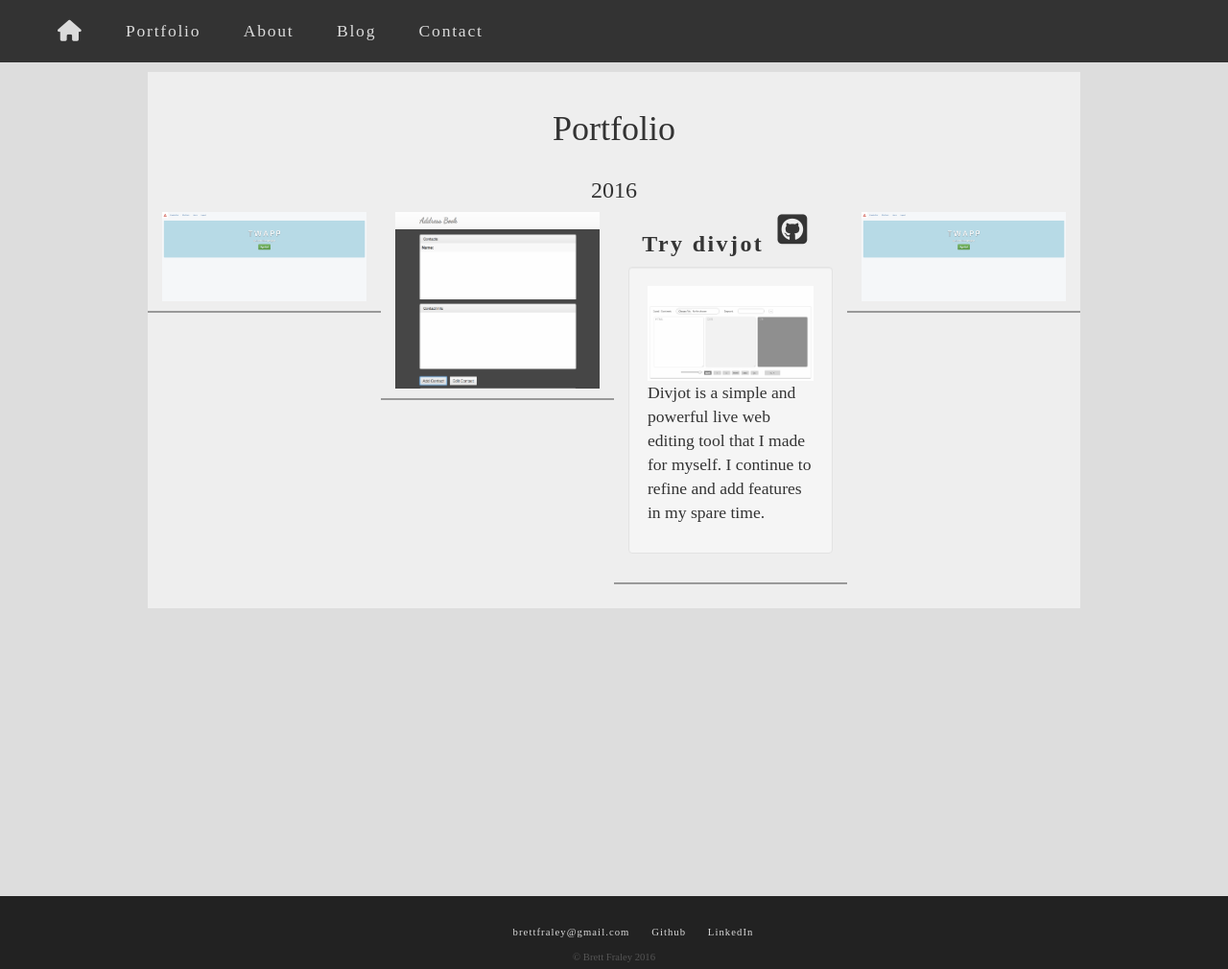
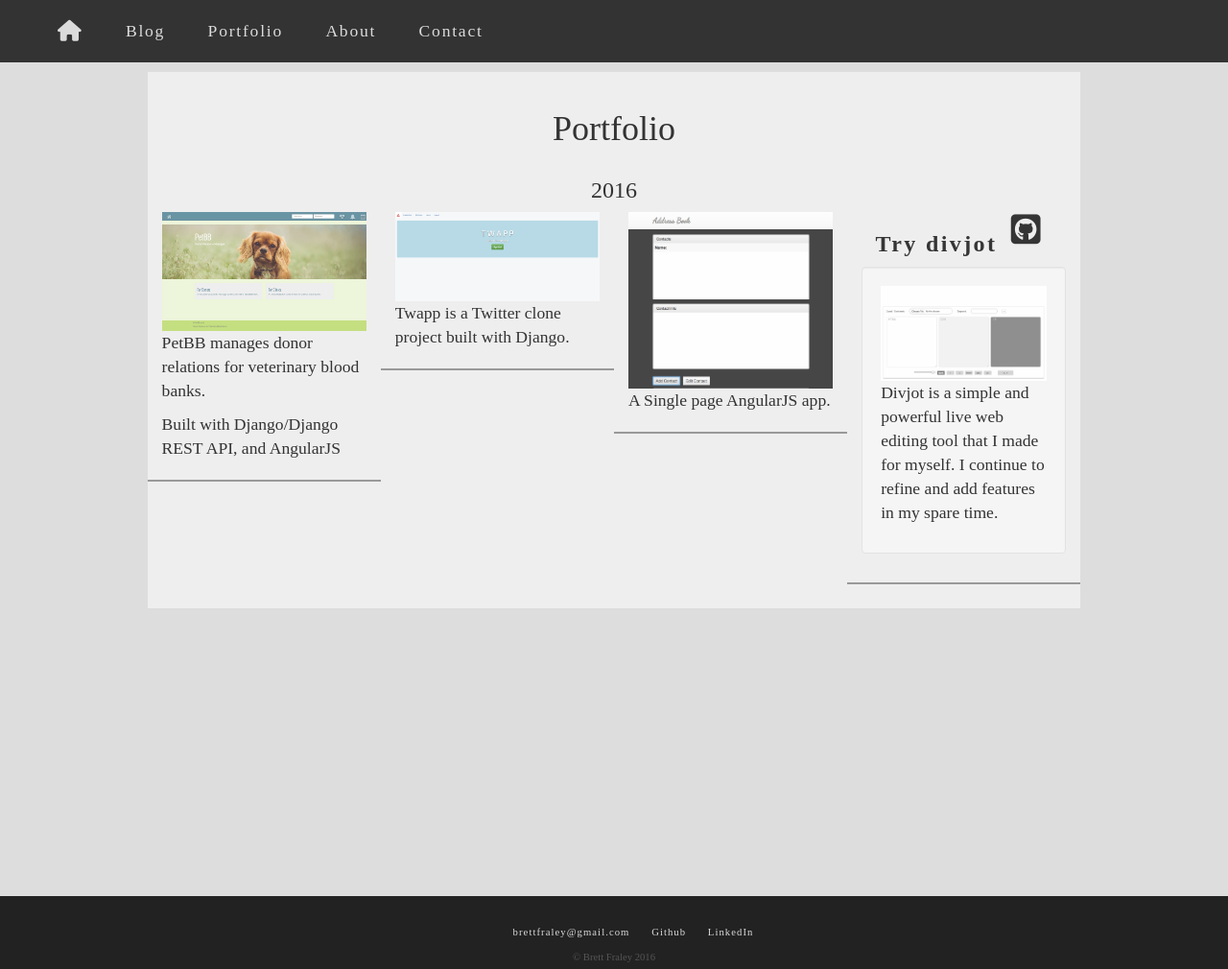
Before and after one commit to bFraley/bFraley.github.io, a Jekyll site: the page built from portfolio.html, in a window 1280 px wide. Shown: the whole page at 96% size. Built offline with Jekyll 4.4.1, drawn with Linux system fonts in a browser that asks for light colours; nearby versions of some CDN libraries; some web fonts are replaced.

Commit message:
progress on portfolio page

```diff
--- a/_includes/nav.html
+++ b/_includes/nav.html
@@ -3,9 +3,9 @@
 	    <li><a href="/index.html">
             <i class="fa fa-home fa-lg" aria-hidden="true"></i>
         </a></li>
+        <li><a href="/blog">Blog</a></li>
         <li><a href="/portfolio">Portfolio</a></li>
 	    <li><a href="/about">About</a></li>
-	    <li><a href="/blog">Blog</a></li>
 	    <li><a href="/contactform.html">Contact</a></li>
 	</ul>
 </nav>
--- a/portfolio.html
+++ b/portfolio.html
@@ -14,18 +14,34 @@ title: Blog
 
         <div class="row">
 
-            <!-- lexninja -->
+
+            <!-- petbb -->
+            <div class="col-md-3 portfolio-item">
+                <a href="#">
+                    <img class="img-responsive" src="images/petbb.png" alt="">
+                </a>
+
+                <p>PetBB manages donor relations for veterinary blood banks.</p>
+                <p>Built with Django/Django REST API, and AngularJS</p>
+            </div>
+
+            <!-- twapp -->
             <div class="col-md-3 portfolio-item">
                 <a href="#">
                     <img class="img-responsive" src="images/twapp1.png" alt="">
                 </a>
+
+                <p>Twapp is a Twitter clone project built with Django.</p>
+
             </div>
+
 
             <!-- address-book -->
             <div class="col-md-3 portfolio-item">
                 <a href="#">
                     <img class="img-responsive" src="images/address-book.png" alt="">
                 </a>
+                <p>A Single page AngularJS app.</p>
             </div>
 
             <!-- divjot -->
@@ -45,13 +61,6 @@ title: Blog
                     I continue to refine and add features in my spare time.</p>
                 </div>
             </div>
-
-            <!-- twapp -->
-            <div class="col-md-3 portfolio-item">
-                <a href="#">
-                    <img class="img-responsive" src="images/twapp1.png" alt="">
-                </a>
-            </div>
         </div>
         <!-- /.row -->
 
```
Also changed, not shown: images/petbb.png (added), 4 other files.
